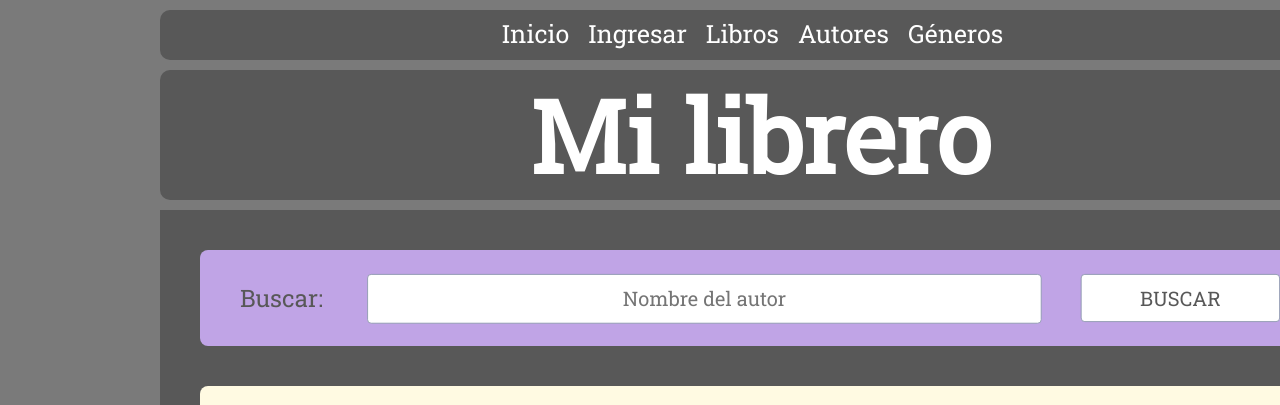
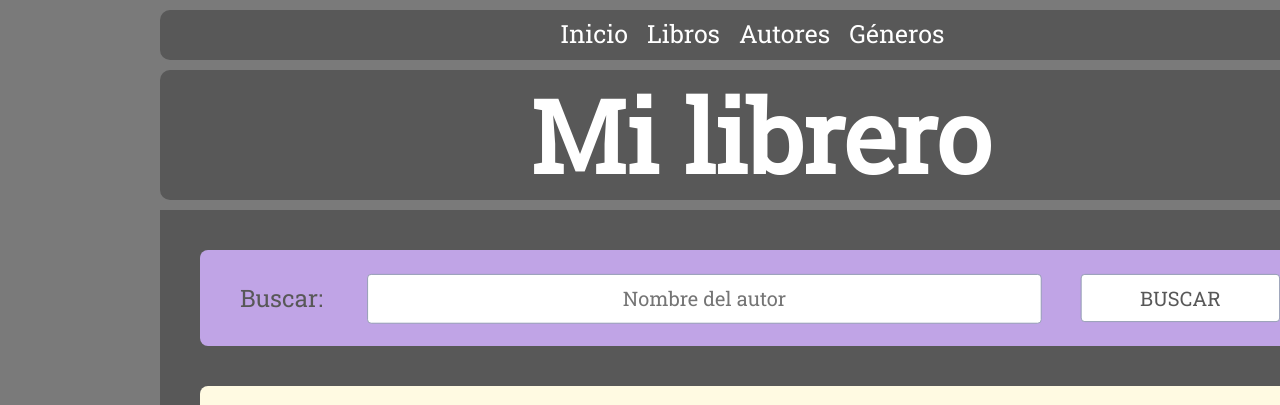
Before and after one commit to natandreli/WebPageMiLibrero, a plain HTML site: page autores.html in a window 1280 px wide. Shown: the top 405 px of the page. Drawn offline with Linux system fonts and the light colour scheme.

Commit message:
Deshabilité la parte de ingresar.

```diff
--- a/autores.html
+++ b/autores.html
@@ -18,7 +18,7 @@
         <div>
             <ul>
                 <li><a href="index.html">Inicio</a></li>
-                <li><a href="ingresar.html">Ingresar</a></li>
+                <!--<li><a href="ingresar.html">Ingresar</a></li>-->
                 <li><a href="libros.html">Libros</a></li>
                 <li><a href="autores.html">Autores</a></li>
                 <li><a href="generos.html">Géneros</a></li>
```
Also changed, not shown: cambiarContrasena.html (+1 -1 lines), generos.html (+1 -1 lines), index.html (+1 -1 lines), ingresar.html (+1 -1 lines), libros.html (+1 -1 lines).
